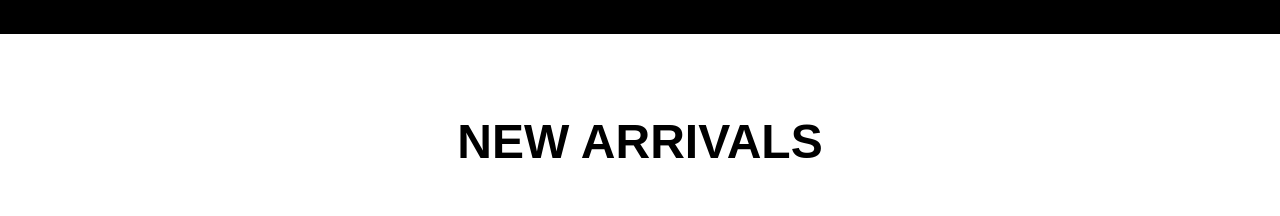
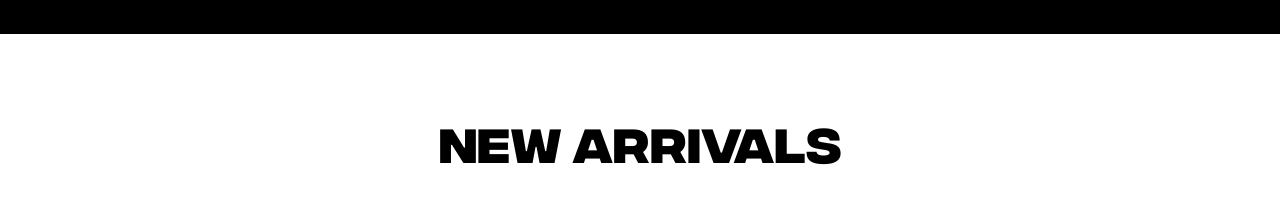
Before and after one commit to AlvaroMatheus01/E-commerce-SHOP.CO, a plain HTML site: page index.html in a window 1280 px wide. Shown: the part 942-1158 px from the top of the page. Drawn offline with nearby package versions, Linux system fonts and the light colour scheme; files whose address does not match are found by name.

Commit message:
Atualização do projeto novas mudanças

```diff
--- a/index.css
+++ b/index.css
@@ -258,6 +258,7 @@ html{
 }
 
 h1 {
+  font-family: 'Integral CF',sans-serif;
   margin-top: 80px;
   font-size: 48px;
   font-weight: bold;
```
Also changed, not shown: IntegralCF-Bold.ttf (renamed from font/IntegralCF-Bold.ttf).
